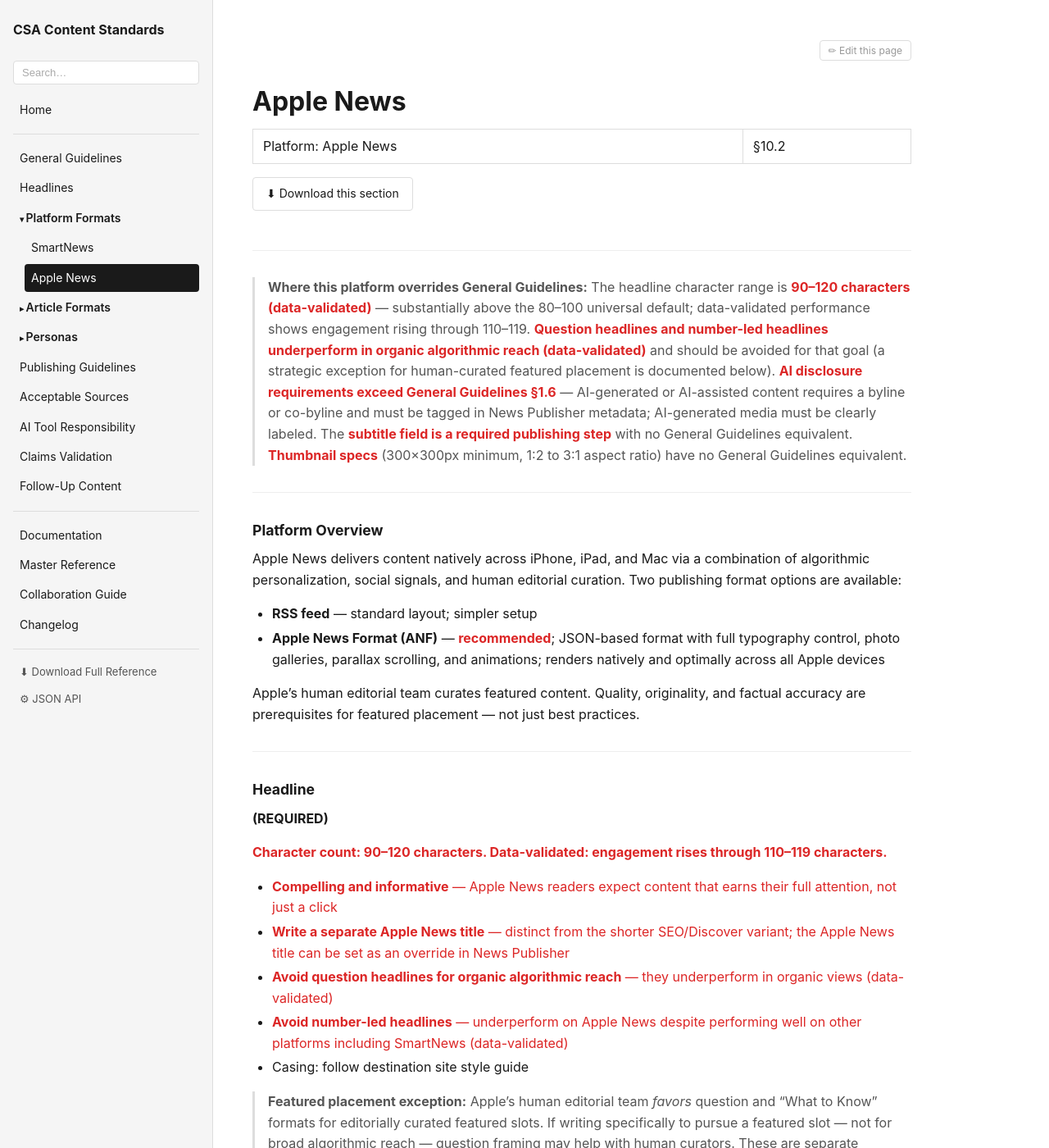
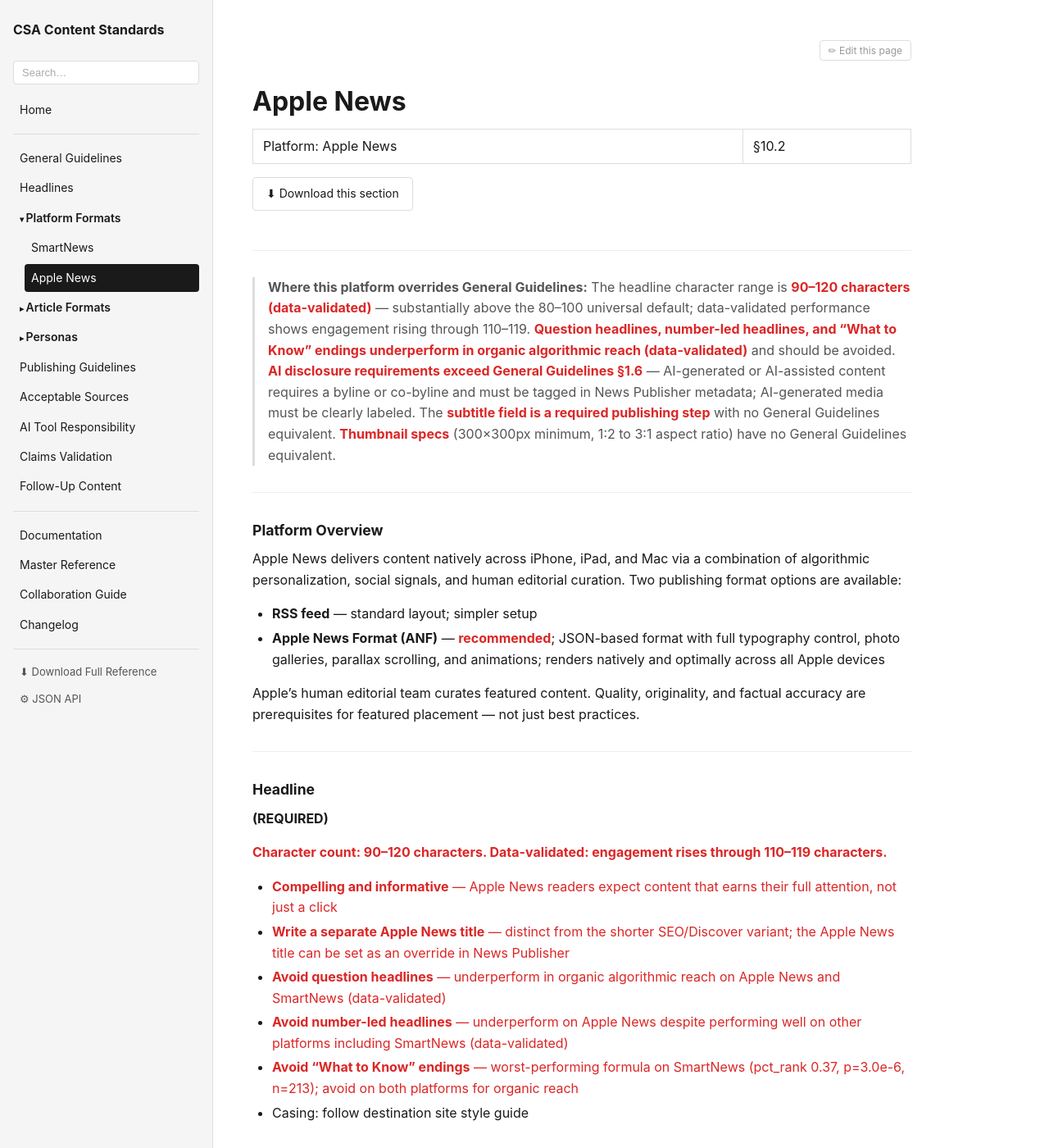
Before and after one commit to piercewilliams/csa-content-standards, a Jekyll site: the page built from docs/platform-apple-news.md, in a window 1280 px wide and 1400 px high. Shown: the whole window at 82% size. Built offline with Jekyll 4.4.1, drawn with Linux system fonts in a browser that asks for light colours; a script that is not in the unit is left out; some of the changed text lies outside the part shown.

Commit message:
fix: remove featured placement exception; add WTK avoidance to Apple News spec
- headlines.md (Us Weekly Apple News block): featured placement exception removed.
  'No question headlines' and 'No What to Know' now stated as flat rules with
  p-value cited (p=3.0e-6, n=213). No data supports the exception for this
  content type (0% featuring rate across 355 matched articles).
- platform-apple-news.md: same removals — both headline rule block and overview
  blurb updated. WTK added as a third formula to avoid alongside questions and
  number leads.
- api/reference.json: featured_exception field removed from question_headlines
  formula constraint.

Co-Authored-By: Claude Sonnet 4.6 <noreply@anthropic.com>

```diff
--- a/api/reference.json
+++ b/api/reference.json
@@ -34,7 +34,7 @@
         "push_notification": { "min": 70, "max": 89, "truncation_note": "Most mobile devices truncate at ~80 chars — front-load the subject" }
       },
       "formula_constraints": {
-        "question_headlines": { "apple_news": "avoid (organic reach)", "smartnews": "avoid", "push": "avoid", "featured_exception": "Apple News featured slots only — not applicable to Sara Vallone content type (0% featuring rate)" },
+        "question_headlines": { "apple_news": "avoid", "smartnews": "avoid", "push": "avoid" },
         "number_lead": { "apple_news": "avoid (data-validated underperformer)", "smartnews": "positive signal" },
         "what_to_know": { "smartnews": "avoid (directional finding)", "apple_news": "avoid for organic; editorially favored for featured slots" },
         "did_you_miss": { "all": "avoid — historically under 100 views median" }
--- a/docs/platform-apple-news.md
+++ b/docs/platform-apple-news.md
@@ -15,7 +15,7 @@ Platform: Apple News | §10.2
 
 ---
 
-> **Where this platform overrides General Guidelines:** The headline character range is <span style="color: #dc2626;">**90–120 characters (data-validated)**</span> — substantially above the 80–100 universal default; data-validated performance shows engagement rising through 110–119. <span style="color: #dc2626;">**Question headlines and number-led headlines underperform in organic algorithmic reach (data-validated)**</span> and should be avoided for that goal (a strategic exception for human-curated featured placement is documented below). <span style="color: #dc2626;">**AI disclosure requirements exceed General Guidelines §1.6**</span> — AI-generated or AI-assisted content requires a byline or co-byline and must be tagged in News Publisher metadata; AI-generated media must be clearly labeled. The <span style="color: #dc2626;">**subtitle field is a required publishing step**</span> with no General Guidelines equivalent. <span style="color: #dc2626;">**Thumbnail specs**</span> (300×300px minimum, 1:2 to 3:1 aspect ratio) have no General Guidelines equivalent.
+> **Where this platform overrides General Guidelines:** The headline character range is <span style="color: #dc2626;">**90–120 characters (data-validated)**</span> — substantially above the 80–100 universal default; data-validated performance shows engagement rising through 110–119. <span style="color: #dc2626;">**Question headlines, number-led headlines, and "What to Know" endings underperform in organic algorithmic reach (data-validated)**</span> and should be avoided. <span style="color: #dc2626;">**AI disclosure requirements exceed General Guidelines §1.6**</span> — AI-generated or AI-assisted content requires a byline or co-byline and must be tagged in News Publisher metadata; AI-generated media must be clearly labeled. The <span style="color: #dc2626;">**subtitle field is a required publishing step**</span> with no General Guidelines equivalent. <span style="color: #dc2626;">**Thumbnail specs**</span> (300×300px minimum, 1:2 to 3:1 aspect ratio) have no General Guidelines equivalent.
 
 ---
 
@@ -38,11 +38,10 @@ Apple's human editorial team curates featured content. Quality, originality, and
 
 - <span style="color: #dc2626;">**Compelling and informative** — Apple News readers expect content that earns their full attention, not just a click</span>
 - <span style="color: #dc2626;">**Write a separate Apple News title** — distinct from the shorter SEO/Discover variant; the Apple News title can be set as an override in News Publisher</span>
-- <span style="color: #dc2626;">**Avoid question headlines for organic algorithmic reach** — they underperform in organic views (data-validated)</span>
+- <span style="color: #dc2626;">**Avoid question headlines** — underperform in organic algorithmic reach on Apple News and SmartNews (data-validated)</span>
 - <span style="color: #dc2626;">**Avoid number-led headlines** — underperform on Apple News despite performing well on other platforms including SmartNews (data-validated)</span>
+- <span style="color: #dc2626;">**Avoid "What to Know" endings** — worst-performing formula on SmartNews (pct_rank 0.37, p=3.0e-6, n=213); avoid on both platforms for organic reach</span>
 - Casing: follow destination site style guide
-
-> **Featured placement exception:** Apple's human editorial team *favors* question and "What to Know" formats for editorially curated featured slots. If writing specifically to pursue a featured slot — not for broad algorithmic reach — question framing may help with human curators. These are separate optimization goals; choose the approach based on the specific objective for the piece.
 
 ---
 
```
Also changed, not shown: docs/headlines.md (+3 -2 lines).
